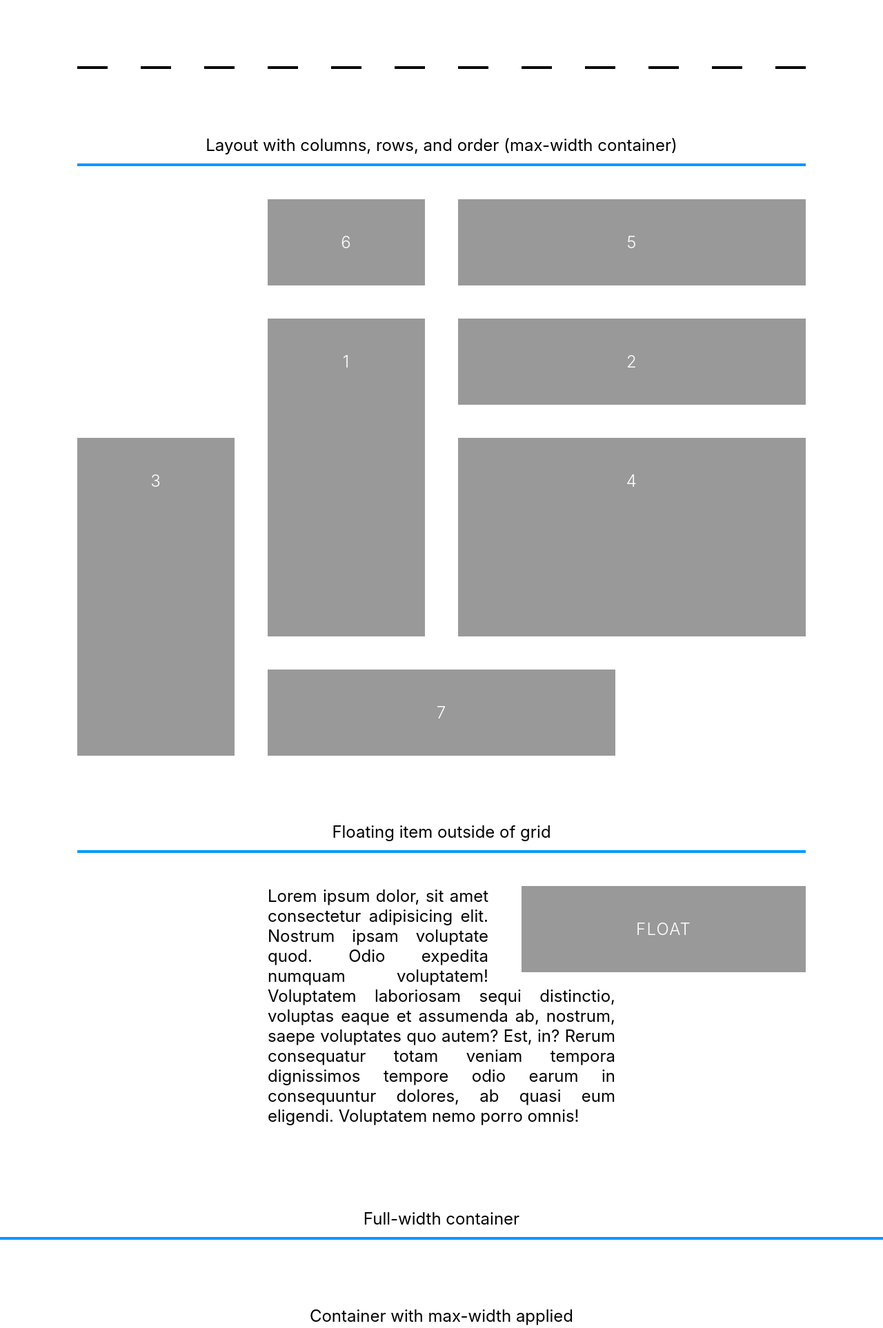
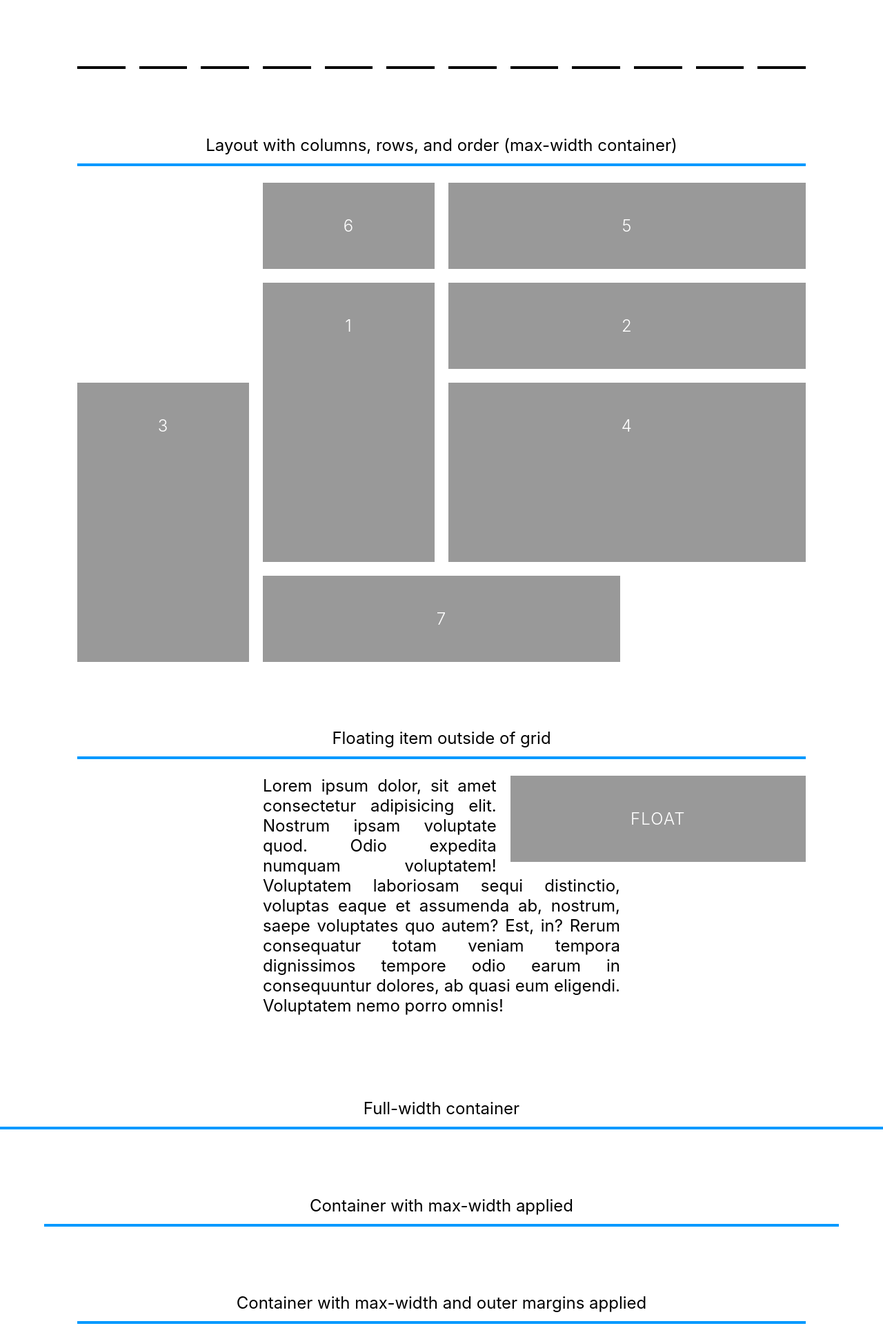
Before and after one commit to a-dg/crosswind, a PHP site: page / in a window 1280 px wide. Shown: the top 1926 px of the page at 69% size. Run offline with PHP 8.4, Linux system fonts and the light colour scheme; style sheets or scripts are compiled from the project's sources.

Commit message:
Allow element-specific gutter settings

```diff
--- a/scss/_functions.scss
+++ b/scss/_functions.scss
@@ -7,12 +7,13 @@
 
 // /**
 //  * Get gutter width
-//  * @param {string} $type
+//  * @param {string} $property: x, y, outer
 //  * @param {boolean} $invert
+//  * @param {map} $gutter_set
 //  * @return {number/string}
 //  */
-@function gutter($type, $invert: false) {
-	$gutter_value: map.get($gutter, $type);
+@function gutter($property, $invert: false, $gutter_set: $gutter) {
+	$gutter_value: map.get($gutter_set, $property);
 	@if meta.type_of($gutter_value) != list {
 		@return if($invert, calc($gutter_value * -1), $gutter_value);
 	}
--- a/scss/_variables.scss
+++ b/scss/_variables.scss
@@ -38,14 +38,15 @@
 	--gutter-x: #{$gutter_base_x};
 	--gutter-y: #{$gutter_base_y};
 	--gutter-outer: #{$gutter_base_outer};
+	--gutter-stepped-x: #{$gutter_base_x};
+	--gutter-stepped-y: #{$gutter_base_y};
+	--gutter-stepped-outer: #{$gutter_base_outer};
 
-	@if $gutter_type == stepped {
-		@each $breakpoint, $scale in $gutter_stepped_scale {
-			@include b($breakpoint) {
-				--gutter-x: #{round_four($gutter_base_x * $scale)};
-				--gutter-y: #{round_four($gutter_base_y * $scale)};
-				--gutter-outer: #{round_four($gutter_base_outer * $scale)};
-			}
+	@each $breakpoint, $scale in $gutter_stepped_scale {
+		@include b($breakpoint) {
+			--gutter-stepped-x: #{round($gutter_base_x * $scale)};
+			--gutter-stepped-y: #{round($gutter_base_y * $scale)};
+			--gutter-stepped-outer: #{round($gutter_base_outer * $scale)};
 		}
 	}
 }
@@ -56,7 +57,14 @@
 	outer: var(--gutter-outer),
 );
 
-$gutter_flexible_min_x: 20px;
+$gutter_stepped: (
+	x: var(--gutter-stepped-x),
+	y: var(--gutter-stepped-y),
+	outer: var(--gutter-stepped-outer),
+);
+
+// TODO: use same base gutter values for all gutter types
+$gutter_flexible_min_x: 16px;
 $gutter_flexible_max_x: 48px;
 $gutter_flexible: (
 	x: (
@@ -80,7 +88,7 @@
 
 $gutter: map.get((
 	fixed: $gutter_fixed,
-	stepped: $gutter_fixed,
+	stepped: $gutter_stepped,
 	flexible: $gutter_flexible,
 ), $gutter_type);
 
--- a/scss/crosswind.scss
+++ b/scss/crosswind.scss
@@ -4,7 +4,9 @@
 @use 'sass:map';
 @use 'sass:meta';
 
-$gutter_type: flexible;
+$gutter_type: fixed;
+// $gutter_type: stepped;
+// $gutter_type: flexible;
 
 @import 'breakbeat';
 @import 'functions';
```
